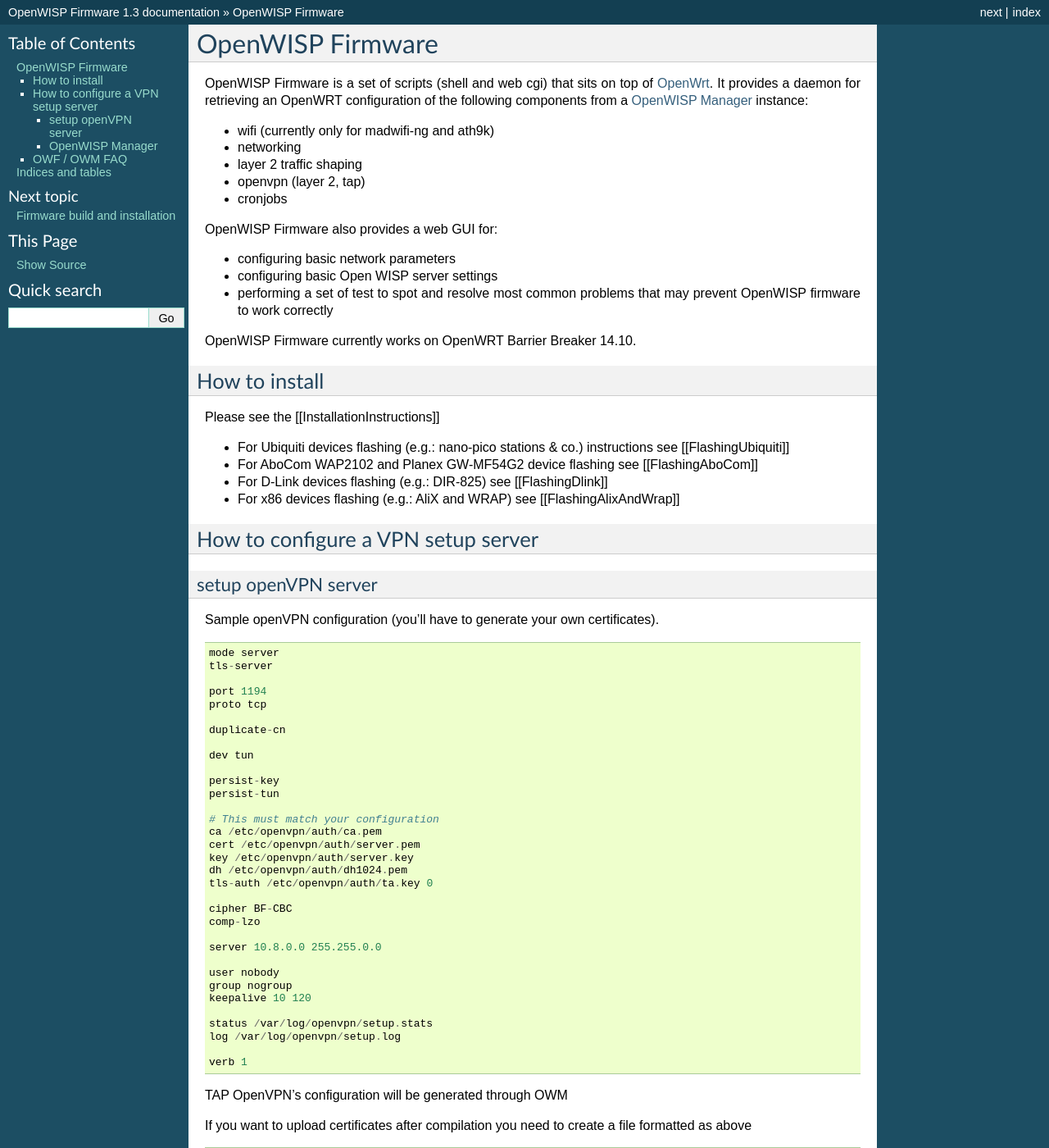
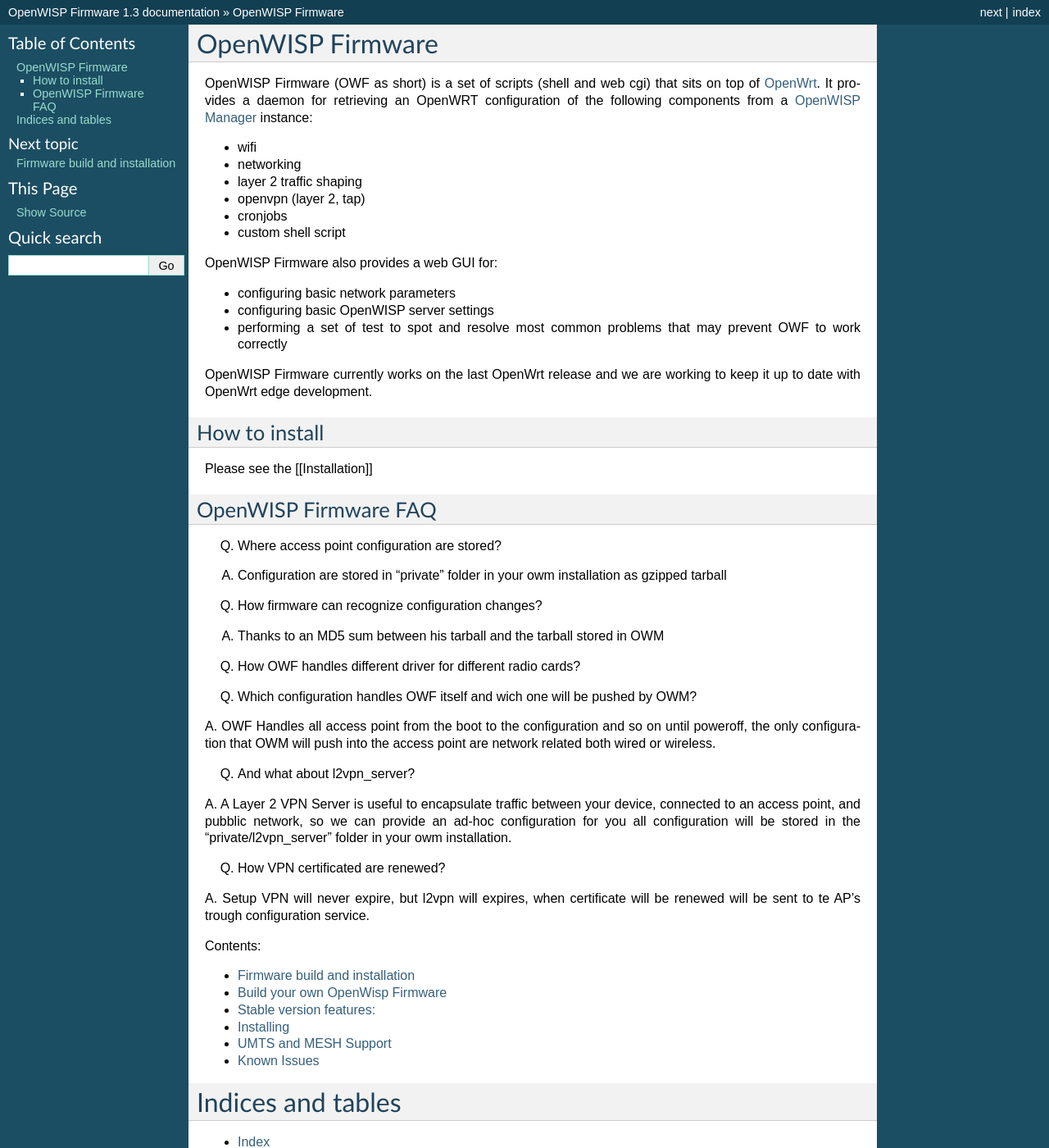
Before and after one commit to openwisp/OpenWISP-Firmware, a Sphinx documentation site: the page built from source/index.rst, in a window 1280 px wide and 1400 px high. Shown: the whole window at 82% size. Built offline with Sphinx 7.4.7, drawn with Linux system fonts in a browser that asks for light colours; some of the changed text lies outside the part shown.

Commit message:
update index doc

```diff
--- a/source/index.rst
+++ b/source/index.rst
@@ -6,160 +6,68 @@
 OpenWISP Firmware
 =================
 
-OpenWISP Firmware is a set of scripts (shell and web cgi) that sits on
+OpenWISP Firmware (OWF as short) is a set of scripts (shell and web cgi) that sits on
 top of `OpenWrt <http://openwrt.org/>`__. It provides a daemon for
 retrieving an OpenWRT configuration of the following components from a
 `OpenWISP Manager <https://github.com/openwisp/OpenWISP-Manager/wiki>`__ instance:
 
--  wifi (currently only for madwifi-ng and ath9k)
--  networking
--  layer 2 traffic shaping
--  openvpn (layer 2, tap)
--  cronjobs
+- wifi
+- networking
+- layer 2 traffic shaping
+- openvpn (layer 2, tap)
+- cronjobs
+- custom shell script
 
 OpenWISP Firmware also provides a web GUI for:
 
 - configuring basic network parameters
-- configuring basic Open WISP server settings
-- performing a set of test to spot and resolve most common problems that may prevent OpenWISP firmware to work correctly
+- configuring basic OpenWISP server settings
+- performing a set of test to spot and resolve most common problems that may prevent OWF to work correctly
 
-OpenWISP Firmware currently works on OpenWRT Barrier Breaker 14.10.
+OpenWISP Firmware currently works on the last OpenWrt release and we are working to keep it up to
+date with OpenWrt edge development.
 
 How to install
 --------------
 
-Please see the [[InstallationInstructions]]
+Please see the [[Installation]]
 
--  For Ubiquiti devices flashing (e.g.: nano-pico stations & co.)
-   instructions see [[FlashingUbiquiti]]
--  For AboCom WAP2102 and Planex GW-MF54G2 device flashing see
-   [[FlashingAboCom]]
--  For D-Link devices flashing (e.g.: DIR-825) see [[FlashingDlink]]
--  For x86 devices flashing (e.g.: AliX and WRAP) see
-   [[FlashingAlixAndWrap]]
+OpenWISP Firmware FAQ
+---------------------
 
-How to configure a VPN setup server
------------------------------------
+Q. Where access point configuration are stored?
 
-setup openVPN server
-~~~~~~~~~~~~~~~~~~~~
+A. Configuration are stored in "private" folder in your owm installation as gzipped tarball
 
-Sample openVPN configuration (you'll have to generate your own
-certificates).
+Q. How firmware can recognize configuration changes?
 
-::
+A. Thanks to an MD5 sum between his tarball and the tarball stored in OWM
 
-    mode server
-    tls-server
+Q. How OWF handles different driver for different radio cards?
 
-    port 1194
-    proto tcp
+.. A. In a loop in owispmanager.sh OWF checks for a brand new card when its
+   recognized by the system so OWF sources a different file for different
+   radio drivers stored in "tools" directory, the function that can handle
+   this feature is "check\_firmware" in common.sh called by the
+   check\_requisites block in owispmanager
 
-    duplicate-cn
+Q. Which configuration handles OWF itself and wich one will be pushed by OWM?
 
-    dev tun
-
-    persist-key
-    persist-tun
-
-    # This must match your configuration
-    ca /etc/openvpn/auth/ca.pem
-    cert /etc/openvpn/auth/server.pem
-    key /etc/openvpn/auth/server.key
-    dh /etc/openvpn/auth/dh1024.pem
-    tls-auth /etc/openvpn/auth/ta.key 0
-
-    cipher BF-CBC
-    comp-lzo
-
-    server 10.8.0.0 255.255.0.0
-
-    user nobody
-    group nogroup
-    keepalive 10 120
-
-    status /var/log/openvpn/setup.stats
-    log /var/log/openvpn/setup.log
-
-    verb 1
-
-TAP OpenVPN's configuration will be generated through OWM
-
-If you want to upload certificates after compilation you need to create
-a file formatted as above
-
-.. raw:: html
-
-   <pre><code>
-   -----BEGIN OWISP CA CERT-----
-   -----BEGIN CERTIFICATE-----
-   *PUT YOUR CA CERT HERE*
-   -----END CERTIFICATE-----
-   -----END OWISP CA CERT-----
-
-   -----BEGIN OWISP CLIENT CERTKEY-----
-   -----BEGIN CERTIFICATE-----
-   *PUT YOUR CERTIFICATE HERE*
-   -----END CERTIFICATE-----
-   -----BEGIN RSA PRIVATE KEY-----
-   *PUT YOUR KEY HERE*
-   -----END RSA PRIVATE KEY-----
-   -----END OWISP CLIENT CERTKEY-----
-
-   -----BEGIN OWISP TA KEY-----
-   -----BEGIN OpenVPN Static key V1-----
-   *PUT YOUR TA KEY HERE*
-   -----END OpenVPN Static key V1-----
-   -----END OWISP TA KEY-----
-
-   </code></pre>
-
-OpenWISP Manager
-~~~~~~~~~~~~~~~~
-
-Install and configure an OWM instance as usual. Then let it be reached
-via http through the setup VPN
-
-Sample apache2 configuration snippet
-
-::
-
-       <Location "/owm/get_config">      # Change this to match your configuration
-          Order Deny,Allow
-          Deny from all
-          Allow from 10.8.0.0/16
-       </Location>
-
-OWF / OWM FAQ
--------------
-
-Q. Where access point configuration are stored? A. Configuration are
-stored in "private" folder in your owm installation as gzipped tarball
-
-Q. How firmware can recognize configuration changes? A. Thanks to an MD5
-sum between his tarball and the tarball stored in OWM
-
-Q. How OWF handles different driver for different radio cards? A. In a
-loop in owispmanager.sh OWF checks for a brand new card when its
-recognized by the system so OWF sources a different file for different
-radio drivers stored in "tools" directory, the function that can handle
-this feature is "check\_firmware" in common.sh called by the
-check\_requisites block in owispmanager
-
-Q. Which configuration handles OWF itself and wich one will be pushed by
-OWM? A. OWF Handles all access point from the boot to the configuration
+A. OWF Handles all access point from the boot to the configuration
 and so on until poweroff, the only configuration that OWM will push into
 the access point are network related both wired or wireless.
 
-Q. And what about l2vpn\_server? A. A Layer 2 VPN Server is useful to
-encapsulate traffic between your device, connected to an access point,
-and pubblic network, so we can provide an ad-hoc configuration for you
-all configuration will be stored in the "private/l2vpn\_server" folder
-in your owm installation
+Q. And what about l2vpn\_server?
 
-Q. How VPN certificated are renewed? A. Setup VPN will never expire, but
-l2vpn will expires, when certificate will be renewed will be sent to te
-AP's trough configuration service.
+A. A Layer 2 VPN Server is useful to encapsulate traffic between your device,
+connected to an access point, and pubblic network, so we can provide an ad-hoc
+configuration for you all configuration will be stored in the "private/l2vpn\_server"
+folder in your owm installation.
+
+Q. How VPN certificated are renewed?
+
+A. Setup VPN will never expire, but l2vpn will expires, when certificate will be renewed
+will be sent to te AP's trough configuration service.
 
 Contents:
 
```
